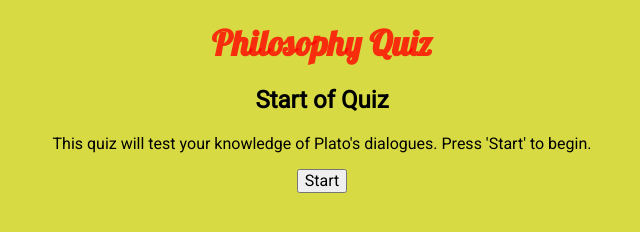
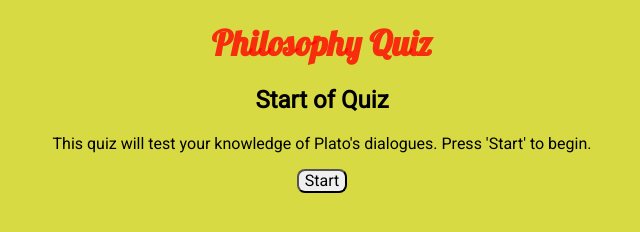
Before and after one commit to mittsc01/quiz-app, a plain HTML site: page index.html in a window 1280 px wide. Shown: the full height of the page, 318-958 px from the left. Drawn offline with nearby package versions, Linux system fonts and the light colour scheme.

Commit message:
Add files via upload

```diff
--- a/app.css
+++ b/app.css
@@ -31,11 +31,9 @@ ul li {
   padding-right: 20px;
 }
 
-body {
-  text-align: center;
-  align-content: center;
 
-
+button {
+  border-radius: 8px;
 }
 #answer-button {
   margin-top: 10px;
@@ -62,7 +60,8 @@ h1 {
 
 body {
   font-family: 'Roboto',sans-serif;
-  background-color: rgba(206, 209, 19, 0.801)
+  background-color: rgba(206, 209, 19, 0.801);
+  text-align: center;
 }
 
 
@@ -73,5 +72,11 @@ body {
     width: 500px;
     border-radius: 20px;
 
+
+  }
+  button:hover {
+    transform: scale(1.25);
+    background-color: rgb(255, 9, 255);
+
   }
 }
```
